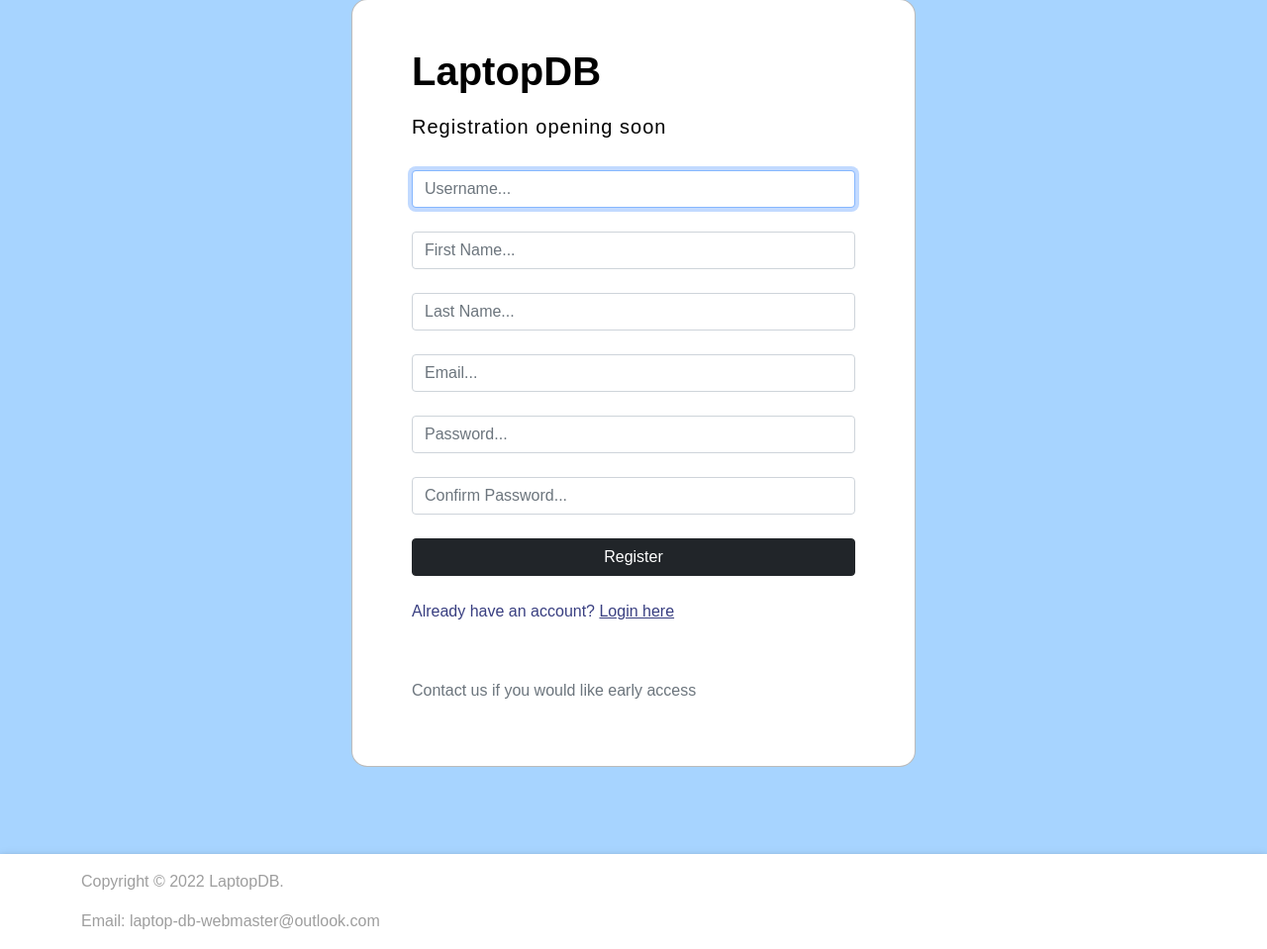
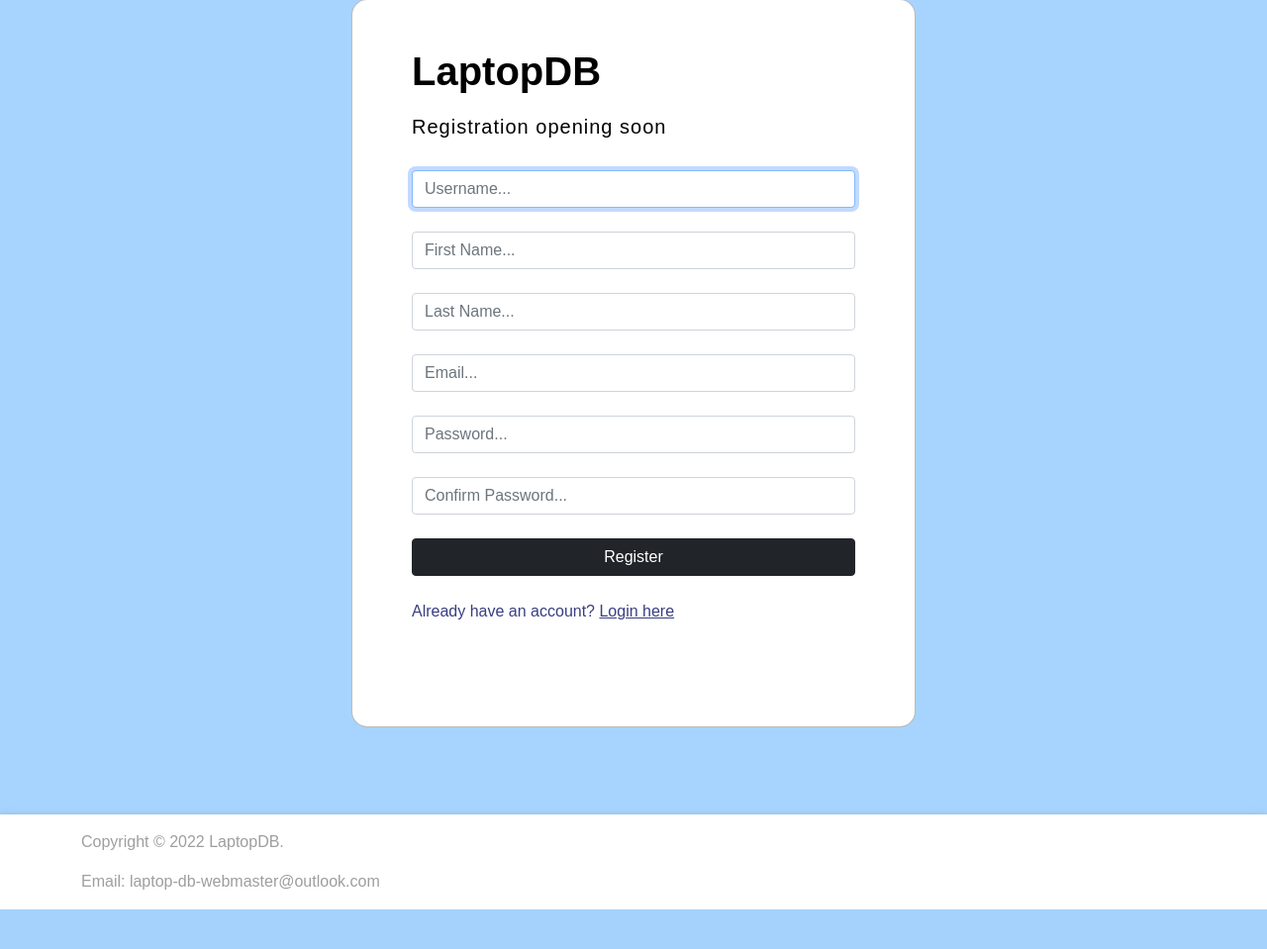
Before and after one commit to bgorman87/Laptop-DB, a Django app: page /register/ in a window 1280 px wide. Shown: the part 145-1104 px from the top of the page at 99% size. After the commit the page ends 1064 px from the top, so only its background shows below. Run offline with Django 4.2, Linux system fonts and the light colour scheme; some libraries are stand-ins or nearby versions.

Commit message:
register page formatting

```diff
--- a/parts/users/templates/base/register.html
+++ b/parts/users/templates/base/register.html
@@ -179,9 +179,6 @@
                             {% comment %} <a class="small text-muted" href="#!">Forgot password?</a> {% endcomment %}
                             <p class="mb-5 pb-lg-2" style="color: #393f81;">Already have an account? <a href="{% url 'login-page' %}"
                                 style="color: #393f81;">Login here</a></p>
-                            {% comment %} <a href="#!" class="small text-muted">Terms of use.</a>
-                            <a href="#!" class="small text-muted">Privacy policy</a> {% endcomment %}
-                            <p class="text-muted">Contact us if you would like early access</p>
                         </form>
                     </div>
                 </div>
```
